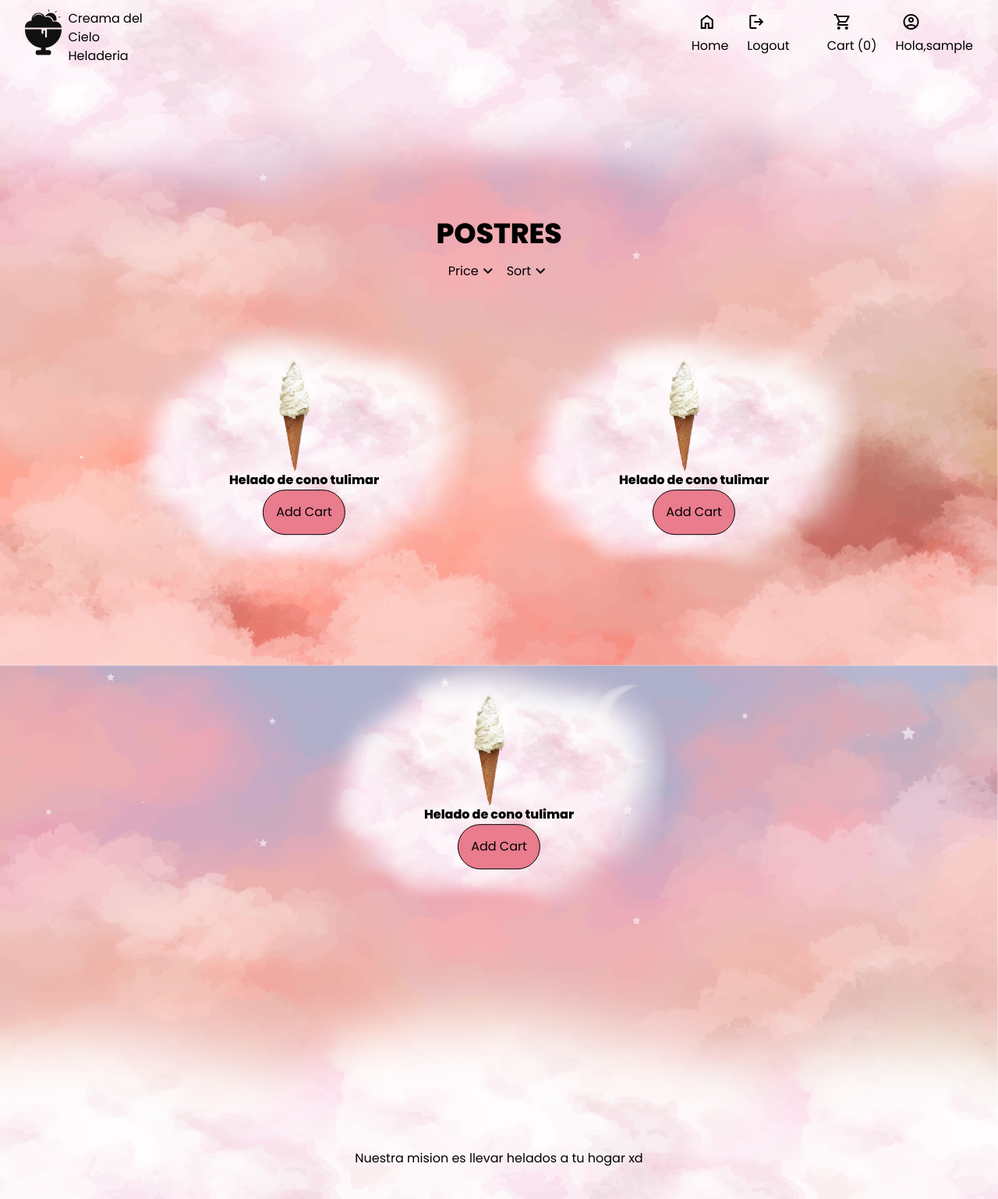
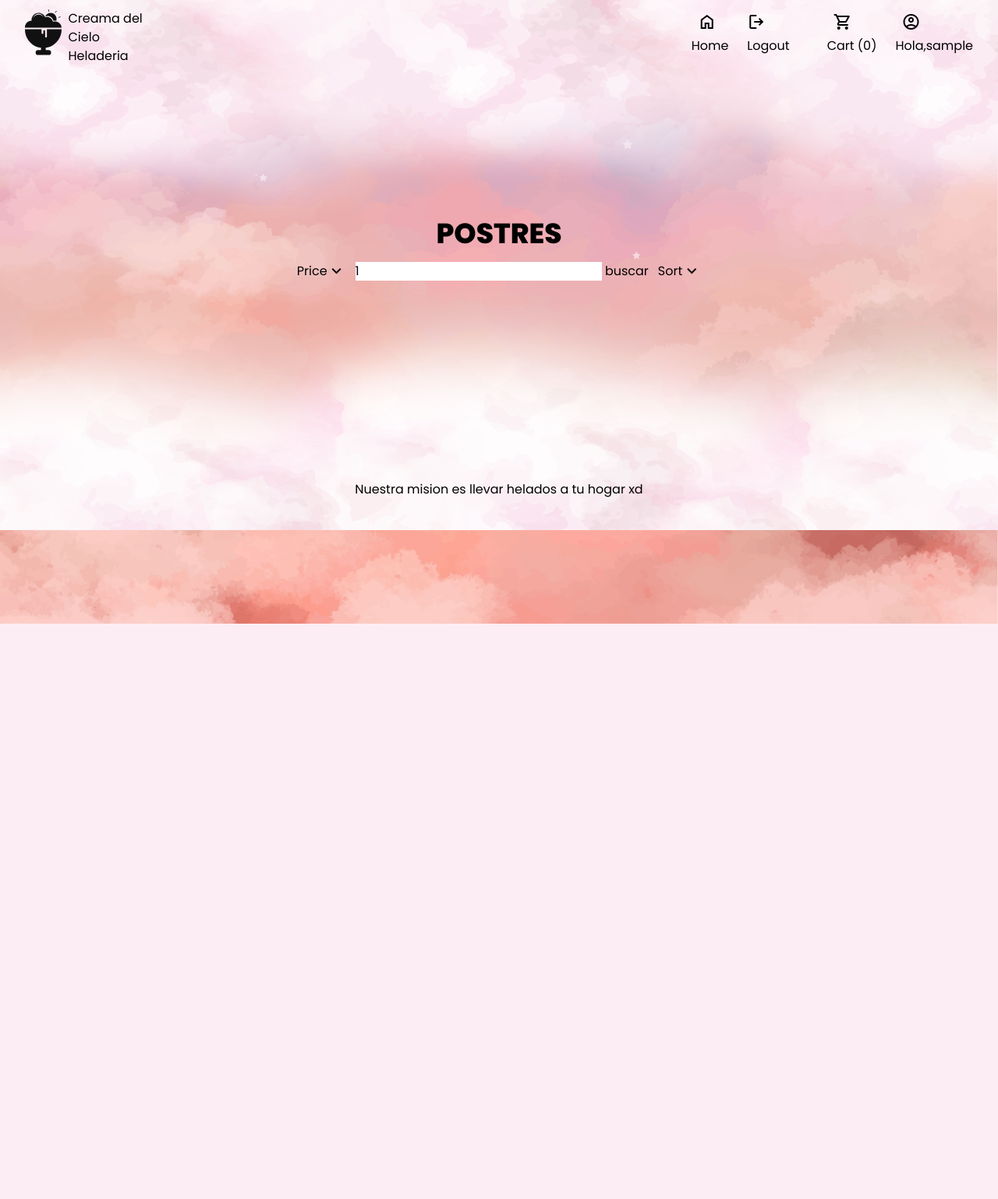
Before and after one commit to Cristianyelmo/Ecommerce-Helados-PHP, a PHP site: page /category.php in a window 1280 px wide. Shown: the whole page at 78% size. After the commit the page ends 800 px from the top, so only its background shows below. Run offline with PHP 8.4, Linux system fonts and the light colour scheme; the visitor is signed in with stand-in values (Sample User, id 1); tables that the repository leaves empty or names only in its code hold one stand-in row (values such as "Sample post"); some libraries are stand-ins or nearby versions.

Commit message:
filtros paginacion

```diff
--- a/user/category.php
+++ b/user/category.php
@@ -9,6 +9,16 @@
 expand_more
 </span>
     </div>
+
+<form action="category-backend.php" method="POST">
+
+<input type="number" name='price' value='<?php echo $_SESSION['filtro_precio'] ?>'>
+
+
+<button type='submit'>buscar</button>
+</form>
+
+
 <div class="flex">
     <h3>Sort</h3>
     <span class="material-symbols-outlined">
@@ -19,10 +29,60 @@
 
 <!-- flex-wrap productos -->
 <div class="flex flex-wrap justify-center " >
-    <!-- producto -->
-    <div class="item pr-4 relative w-[500px] " style="
+
+<?php
+
+if(isset($_GET['categoriaxd'])){
+    $_SESSION['filtro_categoria']=$_GET['categoriaxd'];
+
+}else{
+
+    $_SESSION['filtro_categoria'];
+}
+
+
+
+
+/* $categoria_price=$_POST['price']; */
+$Con=mysqli_connect('localhost',
+'root','','ecommerce-helados-php');
+$elementosPorPagina = 2;
+
+// Página actual (por defecto es 1 si no se especifica)
+$paginaActual = isset($_GET['pagina']) ? $_GET['pagina'] : 1;
+
+// Calcular el índice de inicio para la consulta SQL
+$inicio = ($paginaActual - 1) * $elementosPorPagina;
+
+
+$consulta = "SELECT * FROM `producto` WHERE 1=1";
+
+if (isset($_SESSION['filtro_categoria']) && !empty($_SESSION['filtro_categoria'])) {
+    $categoria = mysqli_real_escape_string($Con, $_SESSION['filtro_categoria']);
+    $consulta .= " AND categoria = '$categoria'";
+
+}
+
+if (isset($_SESSION['filtro_precio']) && !empty($_SESSION['filtro_precio'])) {
+    $precio = mysqli_real_escape_string($Con, $_SESSION['filtro_precio']);
+    $consulta .= " AND price <= $precio";
+
+}
+$consulta .= " LIMIT $inicio, $elementosPorPagina";
+
+
+
+$resultado = mysqli_query($Con, $consulta);
+
+
+
+
+// Mostrar los elementos
+while ($fila=mysqli_fetch_array($resultado)) {
+    // Mostrar los elementos en tu página
+    echo "<div class='item pr-4 relative w-[500px] ' style='
     z-index: -1;
-" >
+' >
 
 
 
@@ -31,64 +91,57 @@
  <img src='img/helado-limon.png '  >
  </div>
 <!-- <img src='img/helado-limon.png ' class='w-[90px]' > -->
-<h2 class="text-center font-extrabold">Helado de cono tulimar</h2>
-<div class="text-center">
-<button class="bg-[#E97C8D] p-4 border border-3 border-black rounded-[40.5px] text-center">Add Cart</button>
+<h2 class='text-center font-extrabold'>$fila[name]</h2>
+<h2 class='text-center font-extrabold'>$fila[price]</h2>
+<div class='text-center'>
+<button class='bg-[#E97C8D] p-4 border border-3 border-black rounded-[40.5px] text-center'>Add Cart</button>
 </div>
 </div>
 
 
  <img src='img/nubes2.png' class='' >
 
-   </div>
+   </div>";
+}
+
+$totalElementosQuery = "SELECT COUNT(*) as total FROM `producto` WHERE 1=1";
+if (isset($_SESSION['filtro_categoria']) && !empty($_SESSION['filtro_categoria'])) {
+    $categoria = mysqli_real_escape_string($Con, $_SESSION['filtro_categoria']);
+    $totalElementosQuery .= " AND categoria = '$categoria'";
+
+}
+
+if (isset($_SESSION['filtro_precio']) && !empty($_SESSION['filtro_precio'])) {
+    $precio = mysqli_real_escape_string($Con, $_SESSION['filtro_precio']);
+    $totalElementosQuery .= " AND price <= $precio";
+
+}
+
+$resultadoTotalElementos = mysqli_query($Con, $totalElementosQuery);
+$totalElementos = mysqli_fetch_assoc($resultadoTotalElementos)['total'];
+
+// Mostrar enlaces de paginación
+for ($i = 1; $i <= ceil($totalElementos / $elementosPorPagina); $i++) {
+    echo "<a href='?pagina=$i&categoria=$_SESSION[filtro_categoria]&precio=$_SESSION[filtro_precio]'>$i</a> ";
+}
+
+
+
+?>
 
 
 
 
 
 
-<!--  -->
-   <div class="item pr-4 relative w-[500px] " >
 
 
 
-<div class=' absolute top-1/2 left-1/2 transform -translate-x-1/2 -translate-y-1/2 flex flex-col ' >
- <div class='w-[40px] ml-16'>
- <img src='img/helado-limon.png '  >
- </div>
-<!-- <img src='img/helado-limon.png ' class='w-[90px]' > -->
-<h2 class="text-center font-extrabold">Helado de cono tulimar</h2>
-<div class="text-center">
-<button class="bg-[#E97C8D] p-4 border border-3 border-black rounded-[40.5px] text-center">Add Cart</button>
-</div>
-</div>
-
-
- <img src='img/nubes2.png' class='' >
-
-   </div>
- <!--  -->
-
- <!--  -->
- <div class="item pr-4 relative w-[500px] " >
 
 
 
-<div class=' absolute top-1/2 left-1/2 transform -translate-x-1/2 -translate-y-1/2 flex flex-col ' >
- <div class='w-[40px] ml-16'>
- <img src='img/helado-limon.png '  >
- </div>
-<!-- <img src='img/helado-limon.png ' class='w-[90px]' > -->
-<h2 class="text-center font-extrabold">Helado de cono tulimar</h2>
-<div class="text-center">
-<button class="bg-[#E97C8D] p-4 border border-3 border-black rounded-[40.5px] text-center">Add Cart</button>
-</div>
-</div>
+    <!-- producto -->
 
-
- <img src='img/nubes2.png' class='' >
-
-   </div>
  <!--  -->
 
 
```
Also changed, not shown: user/buy-now.php (+9 -2 lines), user/category-backend.php (added, +15 -0 lines), user/index.php (+17 -0 lines).
